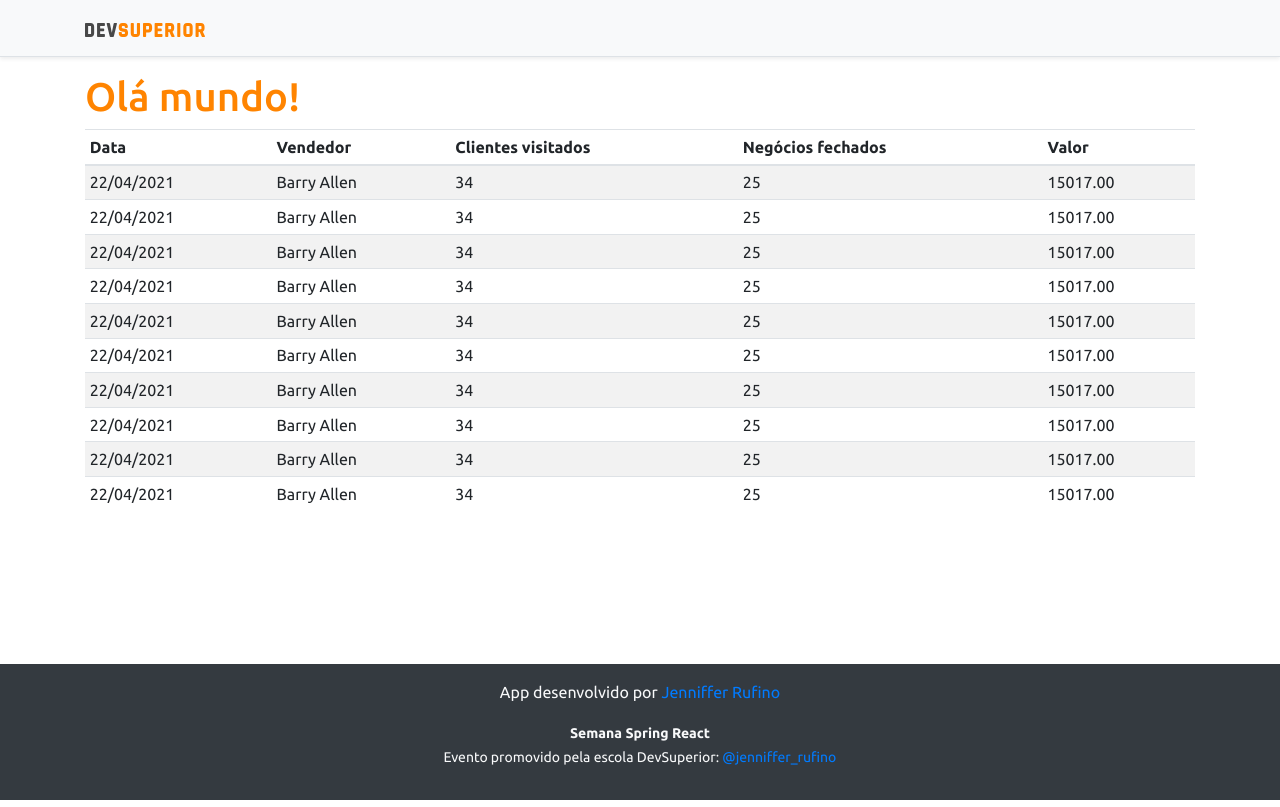
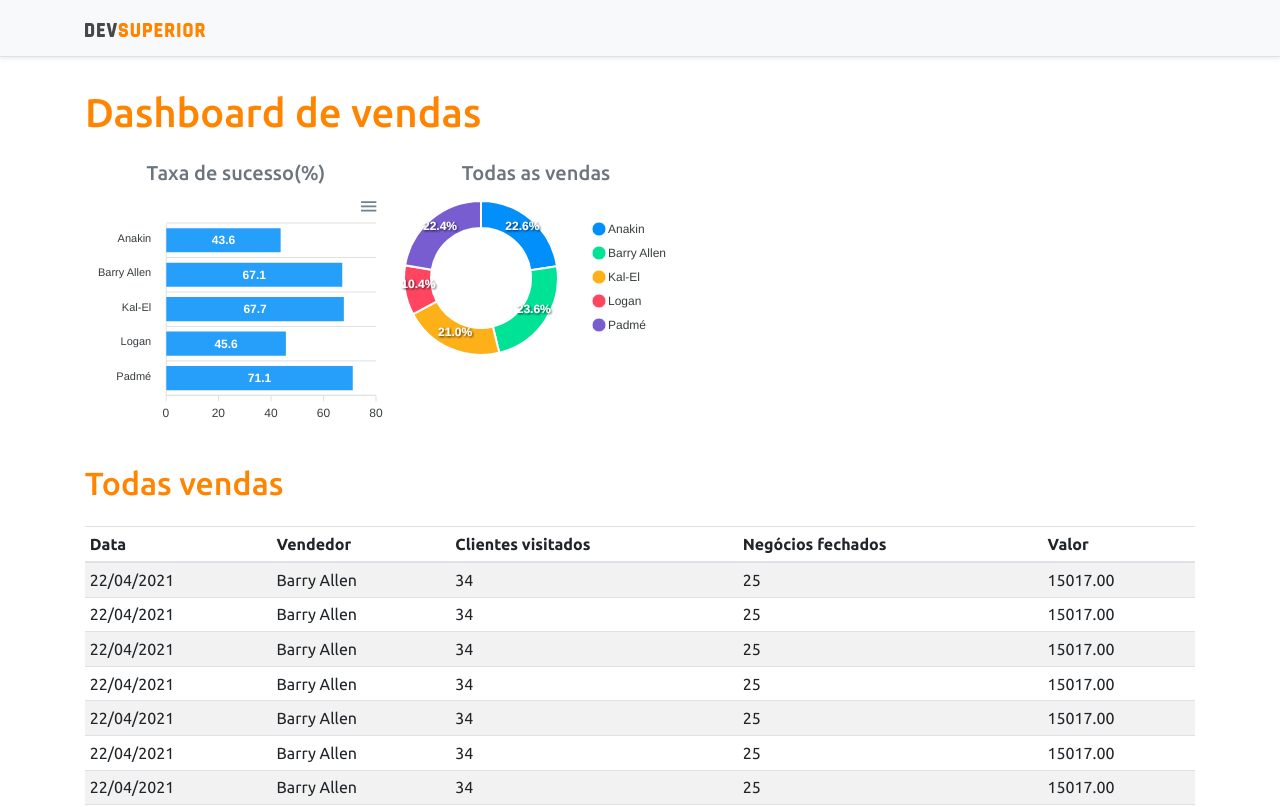
Before and after one commit to JennifferRufino/dsvendas, a React (Create React App) app in the folder frontend/: page / in a window 1280 px wide. Shown: the top 807 px of the page. Built offline with nearby package versions, Linux system fonts and the light colour scheme.

Commit message:
Static charts

```diff
--- a/frontend/package.json
+++ b/frontend/package.json
@@ -12,10 +12,12 @@
     "@types/node": "^12.0.0",
     "@types/react": "^17.0.0",
     "@types/react-dom": "^17.0.0",
+    "apexcharts": "^3.26.1",
     "bootstrap": "^4.6.0",
     "jquery": "1.9.1",
     "popper.js": "1.16.1",
     "react": "^17.0.2",
+    "react-apexcharts": "^1.3.9",
     "react-dom": "^17.0.2",
     "react-scripts": "4.0.3",
     "typescript": "^4.1.2",
--- a/frontend/src/App.tsx
+++ b/frontend/src/App.tsx
@@ -2,13 +2,27 @@
 import NavBar from 'components/NavBar';
 import Footer from 'components/Footer';
 import DataTable from 'components/DataTable';
+import BarChat from 'components/BarChat';
+import DonutChat from 'components/DonutChat';
 function App() {
   return (
     <>
       <NavBar />
       <div className="container">
-        <h1 className = "text-primary">Olá mundo!</h1>
-
+        <h1 className="text-primary py-3">Dashboard de vendas</h1>
+        <div className="row px-3">
+          <div className="cow-sm-6">
+            <h5 className="text-center text-secondary">Taxa de sucesso(%)</h5>
+            <BarChat />
+          </div>
+          <div className="cow-sm-6">
+            <h5 className="text-center text-secondary">Todas as vendas</h5>
+            <DonutChat />
+          </div>
+        </div>
+        <div className="py-3">
+          <h2 className="text-primary">Todas vendas</h2>
+        </div>
         <DataTable />
       </div>
       <Footer />
--- /dev/null
+++ b/frontend/src/components/BarChat/index.tsx
@@ -0,0 +1,34 @@
+import React from 'react';
+import Chart from 'react-apexcharts';
+
+function BarChat() {
+    const options = {
+        plotOptions: {
+            bar: {
+                horizontal: true,
+            }
+        },
+    };
+
+    const mockData = {
+        labels: {
+            categories: ['Anakin', 'Barry Allen', 'Kal-El', 'Logan', 'Padmé']
+        },
+        series: [
+            {
+                name: "% Sucesso",
+                data: [43.6, 67.1, 67.7, 45.6, 71.1]
+            }
+        ]
+    };
+    return(
+        <Chart
+            options = {{...options, xaxis: mockData.labels}}
+            series = {mockData.series}
+            type = "bar"
+            height = "240"
+        />
+    );
+}
+
+export default BarChat;
--- /dev/null
+++ b/frontend/src/components/DonutChat/index.tsx
@@ -0,0 +1,25 @@
+import React from 'react';
+import Chart from 'react-apexcharts';
+
+function DonutChat() {
+    const mockData = {
+        series: [477138, 499928, 444867, 220426, 473088],
+        labels: ['Anakin', 'Barry Allen', 'Kal-El', 'Logan', 'Padmé']
+    }
+
+    const options = {
+        legend: {
+            show: true
+        }
+    }
+    return (
+        <Chart
+            options={{ ...options, labels: mockData.labels }}
+            series={mockData.series}
+            type="donut"
+            height="240"
+        />
+    );
+}
+
+export default DonutChat;
```
Also changed, not shown: 1 other file (tests, documents, lock files or other folders).
